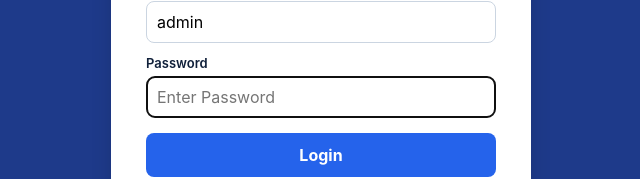
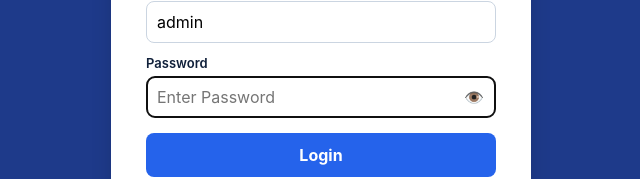
Before and after one commit to telugufocustv/TV-ADS--ads-cloud, a React (Vite) app: page / in a window 1280 px wide. Shown: the part 376-555 px from the top of the page, without its empty margins (319-959 px from the left). Built offline with nearby package versions, Linux system fonts and the light colour scheme.

Commit message:
Update App.jsx

```diff
--- a/src/App.jsx
+++ b/src/App.jsx
@@ -360,7 +360,7 @@ function Login({ onLogin }) {
 
           <div className="field" style={{ marginBottom: "15px" }}>
             <label style={{ display: "block", fontSize: "13px", fontWeight: "600", marginBottom: "5px" }}>Password</label>
-            <input type="password" value={password} onChange={(e) => setPassword(e.target.value)} style={{ width: "100%", padding: "10px", borderRadius: "8px", border: "1px solid #cbd5e1" }} placeholder="Enter Password" autoFocus required />
+            <PasswordInput value={password} onChange={(e) => setPassword(e.target.value)} placeholder="Enter Password" autoFocus required />
           </div>
 
           {error && <div style={{ padding: "10px", background: "#fee2e2", color: "#991b1b", borderRadius: "8px", marginBottom: "12px", fontSize: "13px" }}>{error}</div>}
@@ -385,11 +385,11 @@ function Login({ onLogin }) {
           </div>
           <div className="field" style={{ marginBottom: "12px" }}>
             <label style={{ display: "block", fontSize: "13px", fontWeight: "600", marginBottom: "5px" }}>Master Recovery Key</label>
-            <input type="password" value={masterKey} onChange={(e) => setMasterKey(e.target.value)} placeholder="Default: TIRUPATI2026" style={{ width: "100%", padding: "10px", borderRadius: "8px", border: "1px solid #cbd5e1" }} required />
+            <PasswordInput value={masterKey} onChange={(e) => setMasterKey(e.target.value)} placeholder="Default: 123456 or TIRUPATI2026" required />
           </div>
           <div className="field" style={{ marginBottom: "15px" }}>
             <label style={{ display: "block", fontSize: "13px", fontWeight: "600", marginBottom: "5px" }}>New Password</label>
-            <input type="password" value={newPassword} onChange={(e) => setNewPassword(e.target.value)} placeholder="New Password" style={{ width: "100%", padding: "10px", borderRadius: "8px", border: "1px solid #cbd5e1" }} required />
+            <PasswordInput value={newPassword} onChange={(e) => setNewPassword(e.target.value)} placeholder="New Password" required />
           </div>
           {error && <div style={{ padding: "10px", background: "#fee2e2", color: "#991b1b", borderRadius: "8px", marginBottom: "12px", fontSize: "13px" }}>{error}</div>}
           <button className="btn" style={{ width: "100%", padding: "12px", background: "#10b981", color: "#fff", border: "none", borderRadius: "8px", fontWeight: "bold", cursor: "pointer" }} disabled={busy}>
@@ -1116,7 +1116,7 @@ function LiveCenter({ data, reload }) {
   }
 
   async function toggleEmergency(active) {
-    await api("/brand-settings", {
+    await api("/system-settings", {
       method: "PUT",
       body: JSON.stringify({
         emergencyActive: active,
@@ -1221,7 +1221,7 @@ function BrandLayoutSettings({ data, reload }) {
   }
 
   async function saveBrandSettings() {
-    await api("/brand-settings", { method: "PUT", body: JSON.stringify(form) });
+    await api("/system-settings", { method: "PUT", body: JSON.stringify(form) });
     alert("లోగో మరియు స్క్రీన్ లేఅవుట్ సెట్టింగ్స్ సేవ్ అయ్యాయి!");
     await reload();
   }
@@ -2037,7 +2037,7 @@ function Settings({ data, reload }) {
             <option value="Admin">Admin</option>
             <option value="Manager">Manager</option>
           </select>
-          <input type="password" placeholder={userForm.id ? "New Password (Optional)" : "Create Password"} value={userForm.password} onChange={e => setUserForm({ ...userForm, password: e.target.value })} style={{ padding: "8px", borderRadius: "6px", border: "1px solid #cbd5e1" }} required={!userForm.id} />
+          <PasswordInput placeholder={userForm.id ? "New Password (Optional)" : "Create Password"} value={userForm.password} onChange={e => setUserForm({ ...userForm, password: e.target.value })} required={!userForm.id} />
           <button type="submit" style={{ padding: "8px 16px", background: "#2563eb", color: "#fff", border: "none", borderRadius: "6px", fontWeight: "bold", cursor: "pointer" }}>
             {userForm.id ? "Update User" : "+ Create User"}
           </button>
@@ -2080,6 +2080,40 @@ function Settings({ data, reload }) {
           </label>
         </div>
       </div>
+    </div>
+  );
+}
+
+function PasswordInput({ value, onChange, placeholder = "Enter Password", required = false, autoFocus = false }) {
+  const [show, setShow] = useState(false);
+  return (
+    <div style={{ position: "relative", display: "flex", alignItems: "center", width: "100%" }}>
+      <input
+        type={show ? "text" : "password"}
+        value={value}
+        onChange={onChange}
+        placeholder={placeholder}
+        required={required}
+        autoFocus={autoFocus}
+        style={{ width: "100%", padding: "10px 40px 10px 10px", borderRadius: "8px", border: "1px solid #cbd5e1", boxSizing: "border-box" }}
+      />
+      <button
+        type="button"
+        onClick={() => setShow(!show)}
+        title={show ? "Hide Password" : "Show Password"}
+        style={{
+          position: "absolute",
+          right: "8px",
+          background: "transparent",
+          border: "none",
+          cursor: "pointer",
+          fontSize: "16px",
+          padding: "4px",
+          color: "#475569"
+        }}
+      >
+        {show ? "🙈" : "👁️"}
+      </button>
     </div>
   );
 }
```
